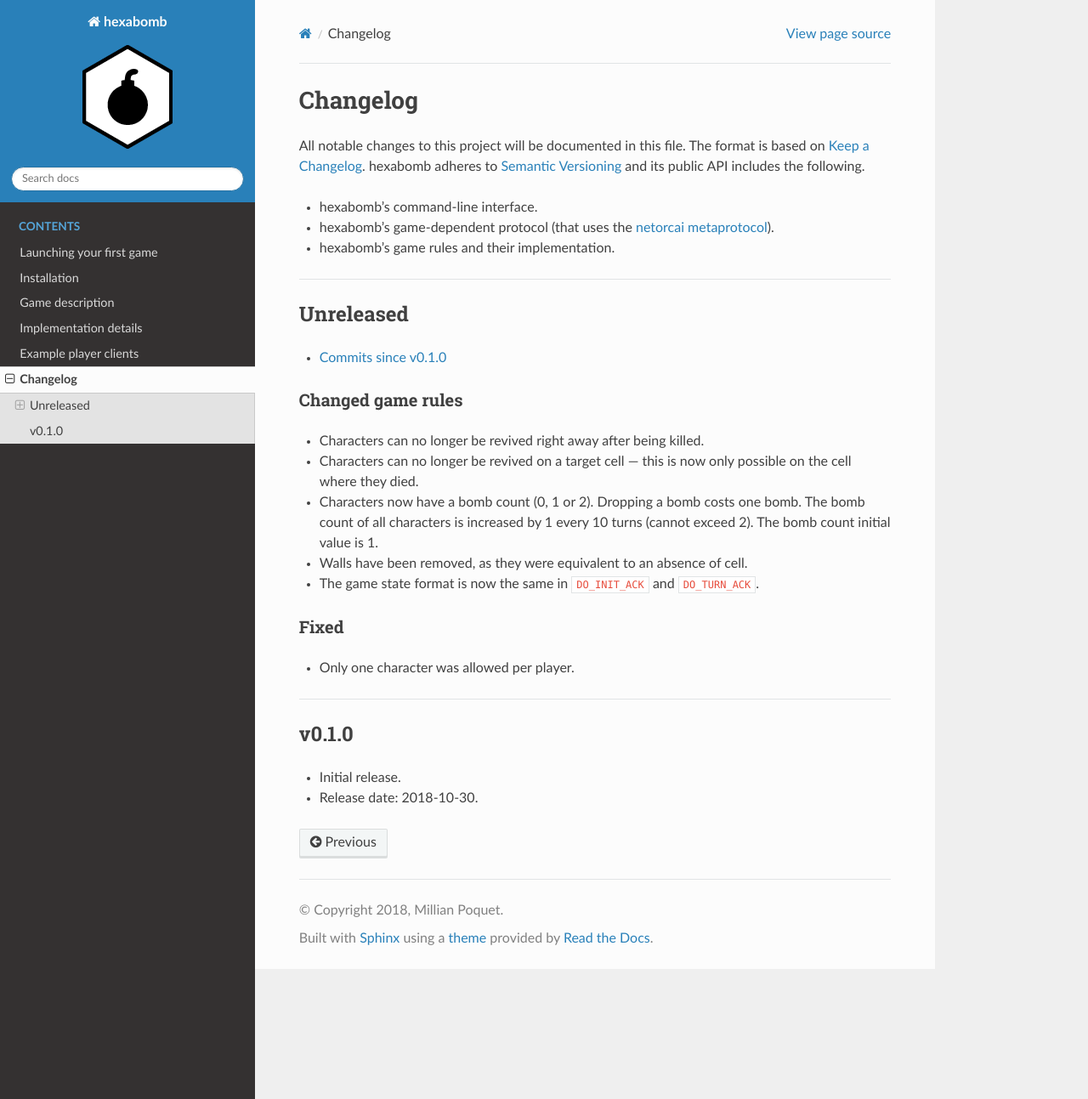
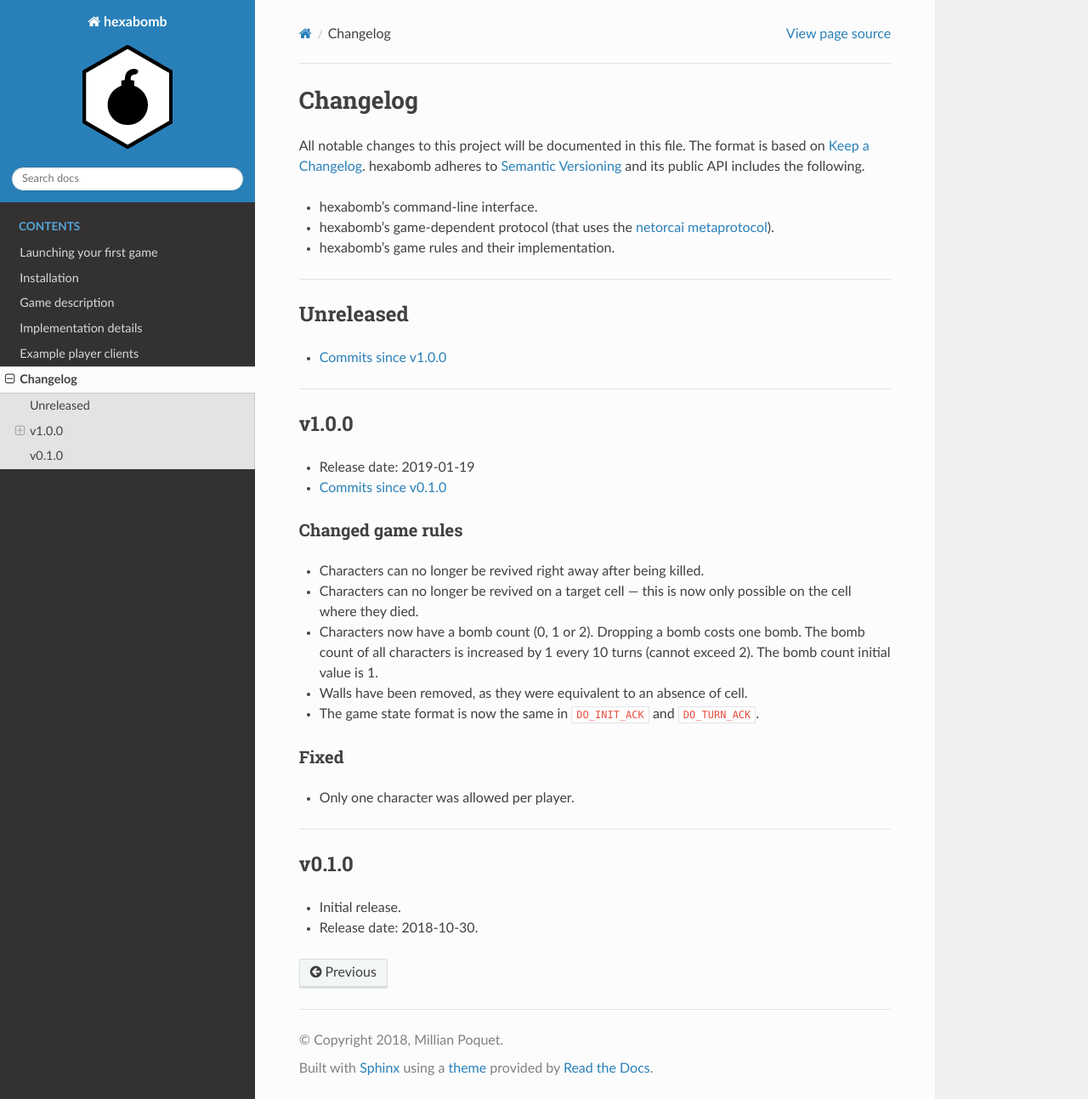
Before and after one commit to netorcai/hexabomb, a Sphinx documentation site: the page built from docs/changelog.rst, in a window 1280 px wide and 1293 px high. Shown: the whole window at 85% size. Built offline with Sphinx 7.4.7 and the Read the Docs theme 2.0.0, drawn with Linux system fonts in a browser that asks for light colours.

Commit message:
[doc] bump version 1.0.0

```diff
--- a/docs/changelog.rst
+++ b/docs/changelog.rst
@@ -15,7 +15,15 @@ following.
 Unreleased
 ----------
 
-- `Commits since v0.1.0 <https://github.com/netorcai/hexabomb/compare/v0.1.0...master>`_
+- `Commits since v1.0.0 <https://github.com/netorcai/hexabomb/compare/v1.0.0...master>`_
+
+........................................................................................................................
+
+v1.0.0
+------
+
+- Release date: 2019-01-19
+- `Commits since v0.1.0 <https://github.com/netorcai/hexabomb/compare/v0.1.0...v1.0.0>`_
 
 Changed game rules
 ~~~~~~~~~~~~~~~~~~
```
